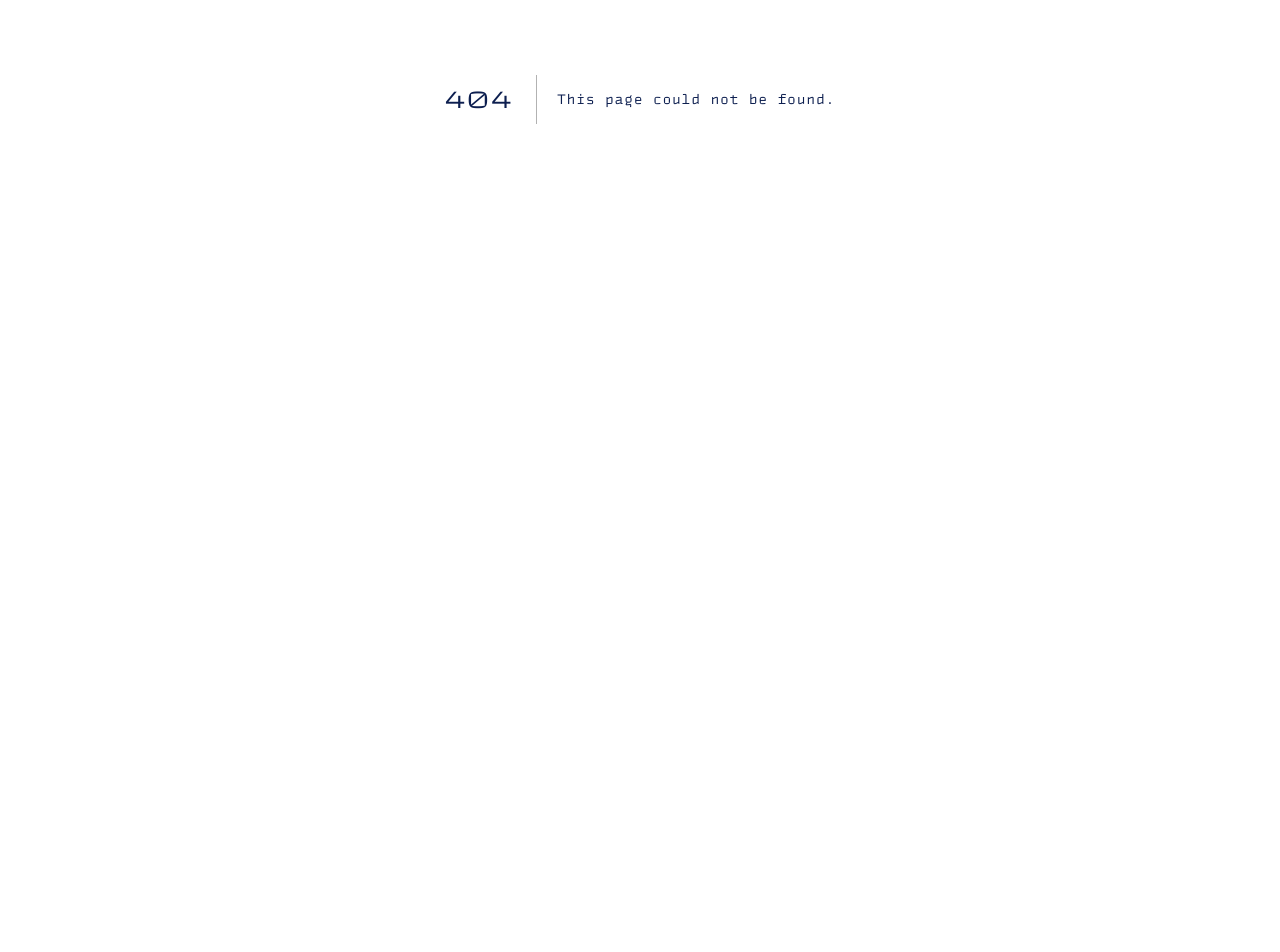
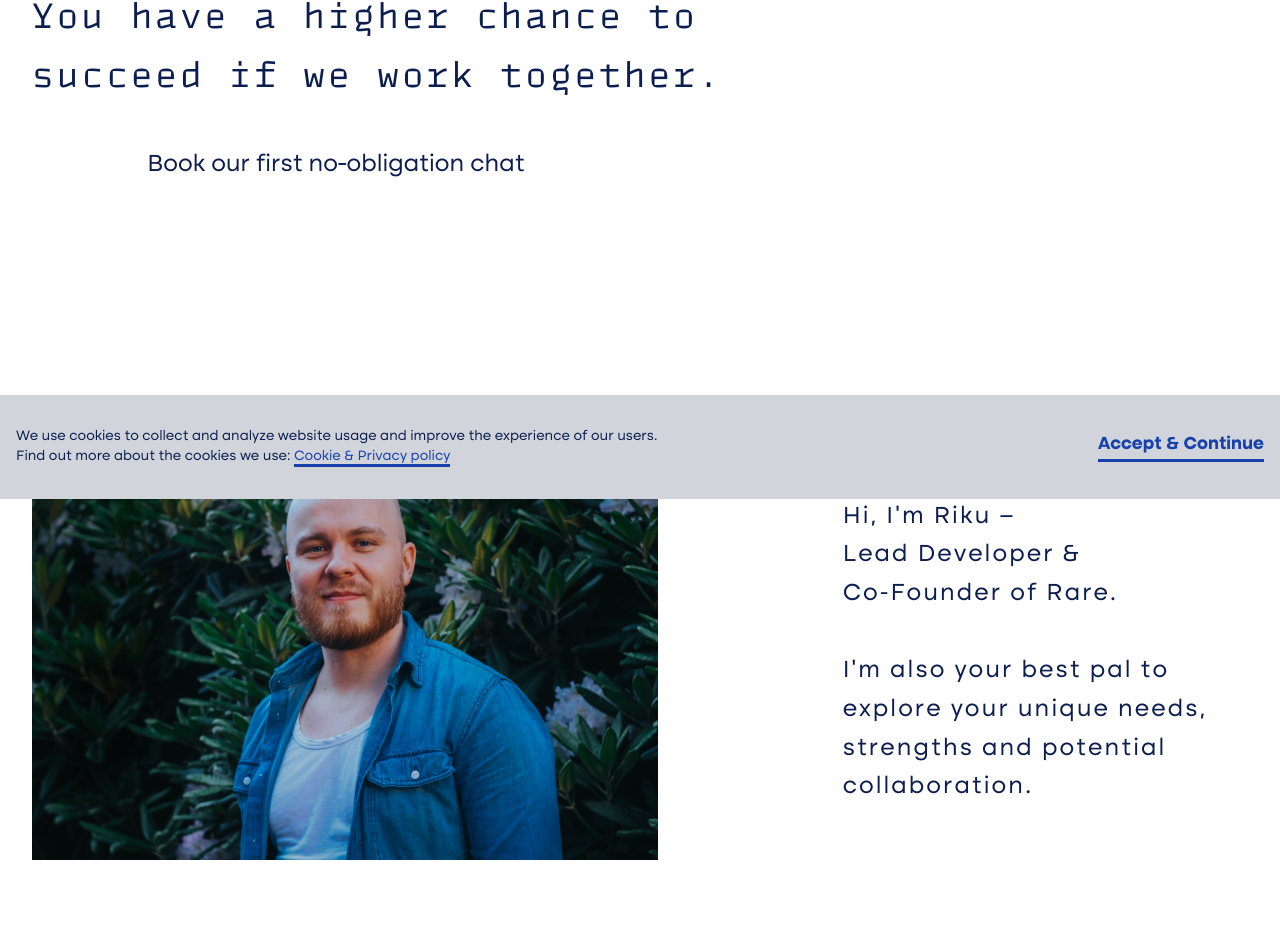
Before and after one commit to rareagency/rare.fi, a Next.js app: page /contact-us in a window 1280 px wide. Before the commit this address had no page. Shown: the part 301-1253 px from the top of the page. Before the commit the page ends 800 px from the top, so only its background shows below. Built offline with nearby package versions, Linux system fonts and the light colour scheme; a small style sheet from the web is missing.

Commit message:
Create initial ContactUs page

```diff
--- /dev/null
+++ b/components/ContactUs/ContactRiku.tsx
@@ -0,0 +1,69 @@
+import React from "react";
+
+export const ContactRiku = () => (
+  <section id="contact-riku" className="col-all layout-grid p-0 mt-48">
+    <img
+      src="/static/pictures/riku-rouvila.jpg"
+      alt="Riku Rouvila - Lead developer and Co-Founder of the company"
+      className="col-start-2 col-span-4 md:col-span-6 lg:col-start-1 lg:col-span-6 lg:px-8"
+    />
+
+    <p className="paragraph col-start-6 col-span-2 self-center lg:col-all lg:px-8 lg:mt-20">
+      Hi, I'm Riku –<br />
+      Lead Developer &<br /> Co-Founder of Rare.
+      <br />
+      <br />
+      I'm also your best pal to explore your unique needs, strengths and
+      potential collaboration.
+    </p>
+
+    <div className="table-row col-all layout-grid px-8 md:flex md:flex-col md:mt-32">
+      <span className="h6 col-start-2 mt-32 lg:mt-20 md:my-3">Say hi:</span>
+      <span className="h4 col-start-3 col-span-2 mt-32 lg:mt-20 text-action-purple md:my-3">
+        riku@rare.fi
+        <br />
+        +358&nbsp;50&nbsp;470&nbsp;0715
+      </span>
+
+      <span className="h6 col-start-2 mt-16 md:my-3">Listen:</span>
+      <span className="h4 col-start-3 col-span-2 mt-16 md:my-3">
+        <a href="https://webbidevaus.fi" target="_blank" className="link-text">
+          Webbidevaus podcast{" "}
+          <img
+            className="inline-block ml-2"
+            src="/static/icons/finnish_flag.svg"
+            width="20"
+            height="13"
+          />
+        </a>
+      </span>
+
+      <span className="h6 col-start-2 mt-16 md:my-3">Tune in:</span>
+      <div className="col-start-3 flex mt-16 mb-48 md:my-3 md:mb-32">
+        <a
+          href="https://github.com/rareagency"
+          target="_blank"
+          rel="noreferrer"
+        >
+          <img src="/static/social-media/github.svg" />
+        </a>
+        <a
+          href="https://instagram.com/rarekoodaa"
+          target="_blank"
+          rel="noreferrer"
+          className="ml-4"
+        >
+          <img src="/static/social-media/instagram.svg" />
+        </a>
+        <a
+          href="https://www.linkedin.com/company/rareagency"
+          target="_blank"
+          rel="noreferrer"
+          className="ml-4"
+        >
+          <img src="/static/social-media/linkedin.svg" />
+        </a>
+      </div>
+    </div>
+  </section>
+);
--- /dev/null
+++ b/components/ContactUs/ContactUsHeader.tsx
@@ -0,0 +1,16 @@
+import React from "react";
+import Button from "../Button";
+
+export const ContactUsHeader = () => (
+  <section id="contact-us-header" className="col-all layout-grid p-8 mt-64">
+    <h2 className="h2-small col-start-2 col-span-4 leading-relaxed md:col-span-6 lg:col-start-1">
+      You have a higher chance to succeed if we work together.
+    </h2>
+    <Button
+      className="mt-10 mb-10 px-12 col-start-2 col-span-3 lg:col-start-1 lg:col-span-4 md:col-span-5 sm:col-span-6"
+      xl
+    >
+      Book our first no&#8209;obligation chat
+    </Button>
+  </section>
+);
--- a/components/Footer/Footer.tsx
+++ b/components/Footer/Footer.tsx
@@ -10,6 +10,7 @@ const container = c(`
   bg-black
   text-white
   h-auto
+  p-8
   pb-12
   pt-48
   xl:p-8
--- a/components/JoinUsSection.tsx
+++ b/components/JoinUsSection.tsx
@@ -1,17 +1,19 @@
 import React from "react";
 import Button from "./Button";
 
-const JoinUsSection = () => (
+const JoinUsSection: React.FC = ({
+  children = "Rare family welcomes people of any shape and form",
+}) => (
   <section
     id="join-us"
-    className="col-all layout-grid bg-light-yellow pt-16 pb-16"
+    className="col-all px-8 layout-grid bg-light-yellow pt-16 pb-16"
   >
-    <h2 className="text-action-purple col-start-2 col-span-3 text-4xl leading-relaxed md:col-span-6 md:col-start-3">
+    <h2 className="h2-small text-action-purple col-start-2 col-span-3 md:col-all">
       {children}
     </h2>
     <Button
       kind="secondary"
-      className="col-start-2 col-span-2 md:col-start-3 md:col-span-4 mt-8"
+      className="col-start-2 col-span-2 md:col-all mt-8"
       xl
     >
       Dare to join Rare
--- /dev/null
+++ b/pages/contact-us/index.tsx
@@ -0,0 +1,15 @@
+import React from "react";
+import { ContactRiku } from "../../components/ContactUs/ContactRiku";
+import { ContactUsHeader } from "../../components/ContactUs/ContactUsHeader";
+import JoinUsSection from "../../components/JoinUsSection";
+import Layout from "../../layouts/Page";
+
+const ContactUs = () => (
+  <Layout title="Let's chat - Rare Tampere">
+    <ContactUsHeader />
+    <ContactRiku />
+    <JoinUsSection>Learn more about working with Rare</JoinUsSection>
+  </Layout>
+);
+
+export default ContactUs;
```
Also changed, not shown: public/static/pictures/riku-rouvila.jpg (added).
